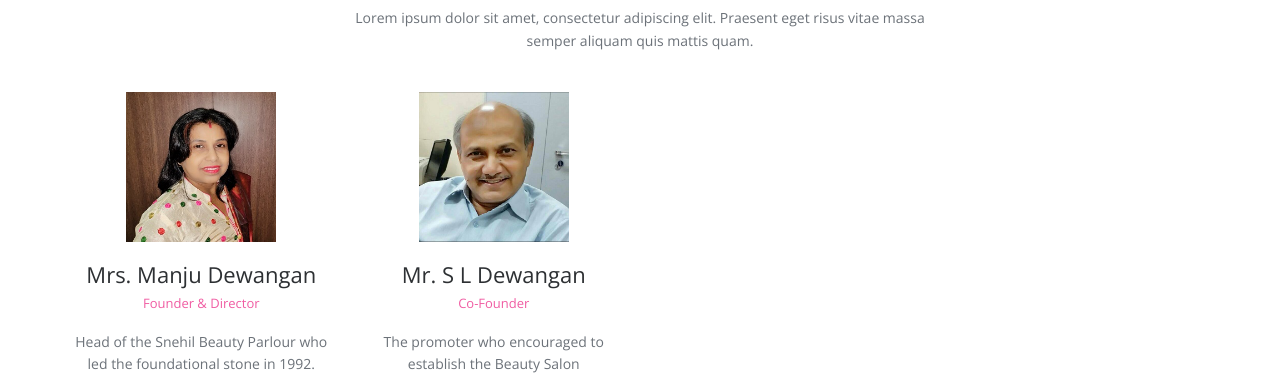
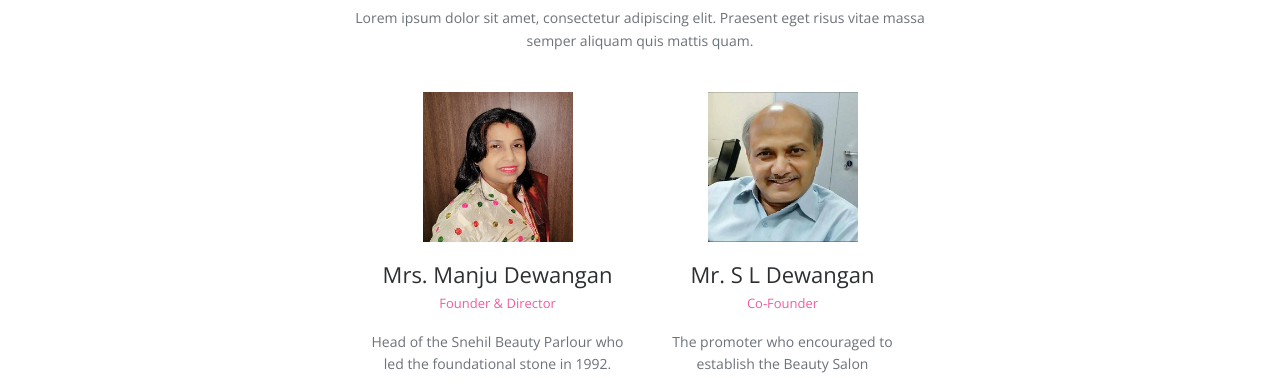
Before and after one commit to Yashdew/Snehil, a plain HTML site: page index.html in a window 1280 px wide. Shown: the part 3316-3708 px from the top of the page. Drawn offline with nearby package versions, Linux system fonts and the light colour scheme; files whose address does not match are found by name.

Commit message:
center the teams

```diff
--- a/css/main.css
+++ b/css/main.css
@@ -537,6 +537,19 @@ ul.list-default li {
 /* ------------------------------------------------------------------------------
 	 Teams
 -------------------------------------------------------------------------------*/
+.col-centered{
+    float: none;
+    margin: 0 auto;
+}
+.center-yash{
+	display: flex;
+	justify-content: center;
+}
+.center-block{
+	display:block;
+	margin-right:auto;
+	margin-left:auto
+}
 .person {
 	max-width: 270px;
 	text-align: center;
--- a/index.html
+++ b/index.html
@@ -265,7 +265,7 @@
                 <p class="wow fadeInDown animated">Lorem ipsum dolor sit amet, consectetur adipiscing elit. Praesent eget risus vitae massa <br> semper aliquam quis mattis quam.</p>
       </div>
     <div class="i-am-centered">
-      <div class="row justify-content-center">
+      <div class="center-yash">
         <!-- <div class="col-md-3 col-sm-6">
           <div class="person"><img src="images/team-1.jpg" alt="" class="img-responsive">
             <div class="person-content">
@@ -280,7 +280,8 @@
             </ul>
           </div>
         </div> -->
-        <div class="col-md-3 col-sm-6">
+        <div class="col-md-3 col-sm-6 is-center">
+          <div class="center-block">
             <div class="person"> <img src="images/Mom 3.jpg" alt="" class="img-responsive">
               <div class="person-content">
                 <h4>Mrs. Manju Dewangan</h4>
@@ -294,7 +295,9 @@
               </ul>
             </div>
           </div>
-        <div class="col-md-3 col-sm-6">
+        </div>
+        <div class="col-md-3 col-sm-6 ">
+          <div class="center-block">
             <div class="person"> <img src="images/Papa.png" alt="" class="img-responsive">
               <div class="person-content">
                 <h4>Mr. S L Dewangan</h4>
@@ -306,6 +309,7 @@
                 <li><a href="#" class=""><span class="fa fa-twitter"></span></a></li>
                 <li><a href="#" class=""><span class="fa fa-google-plus"></span></a></li>
               </ul>
+            </div>
           </div>
         </div>
         <!-- <div class="col-md-3 col-sm-6">
```
Lines whose indentation alone changed are shown as unchanged.
